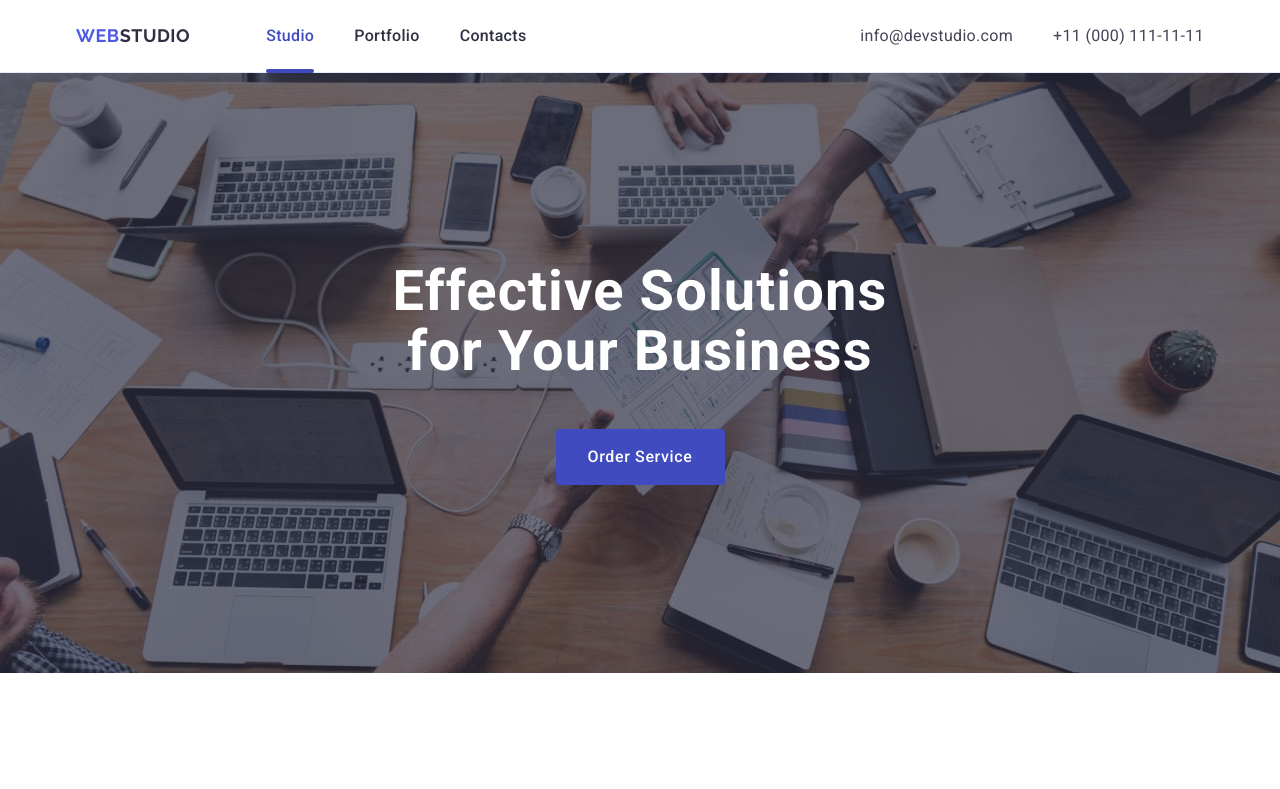
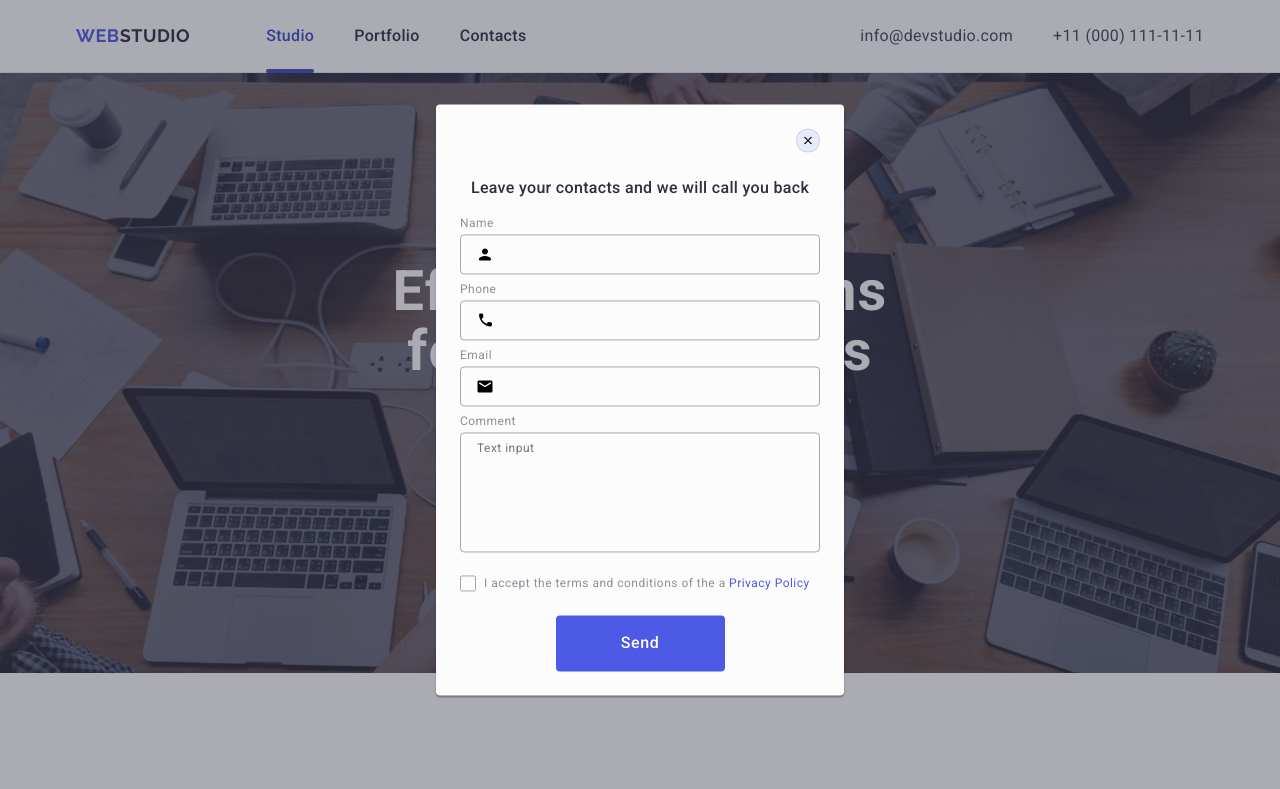
Before and after one commit to Yura-Chek/goit-markup-hw-06, a plain HTML site: page index.html in a window 1280 px wide. Both pictures are taken after a click on the button "Order Service". Shown: the top 789 px of the page. Drawn offline with nearby package versions, Linux system fonts and the light colour scheme.

Commit message:
add js from modal

```diff
--- a/index.html
+++ b/index.html
@@ -687,5 +687,7 @@
         </form>
       </div>
     </div>
+
+    <script type="module" src="./js/modal.js"></script>
   </body>
 </html>
--- /dev/null
+++ b/js/modal.js
@@ -0,0 +1,11 @@
+const open = document.querySelector('.modal-overlay')
+const button_open = document.querySelector('.click')
+const butto_close = document.querySelector('.modal-form-button')
+
+button_open.addEventListener('click', () => {
+    open.classList.add('is-open');
+});
+
+butto_close.addEventListener('click', () => {
+    open.classList.remove('is-open')
+});
```
